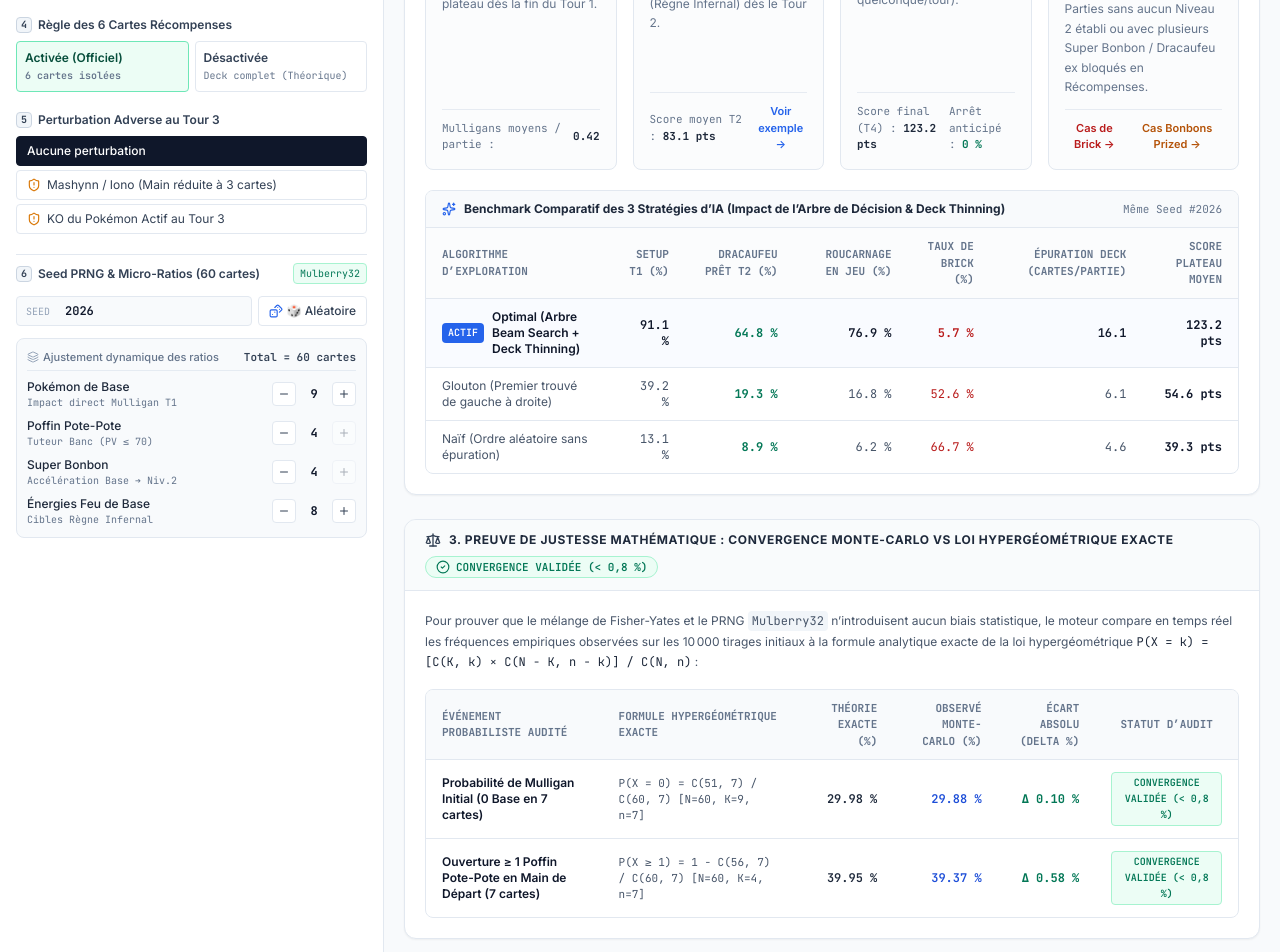
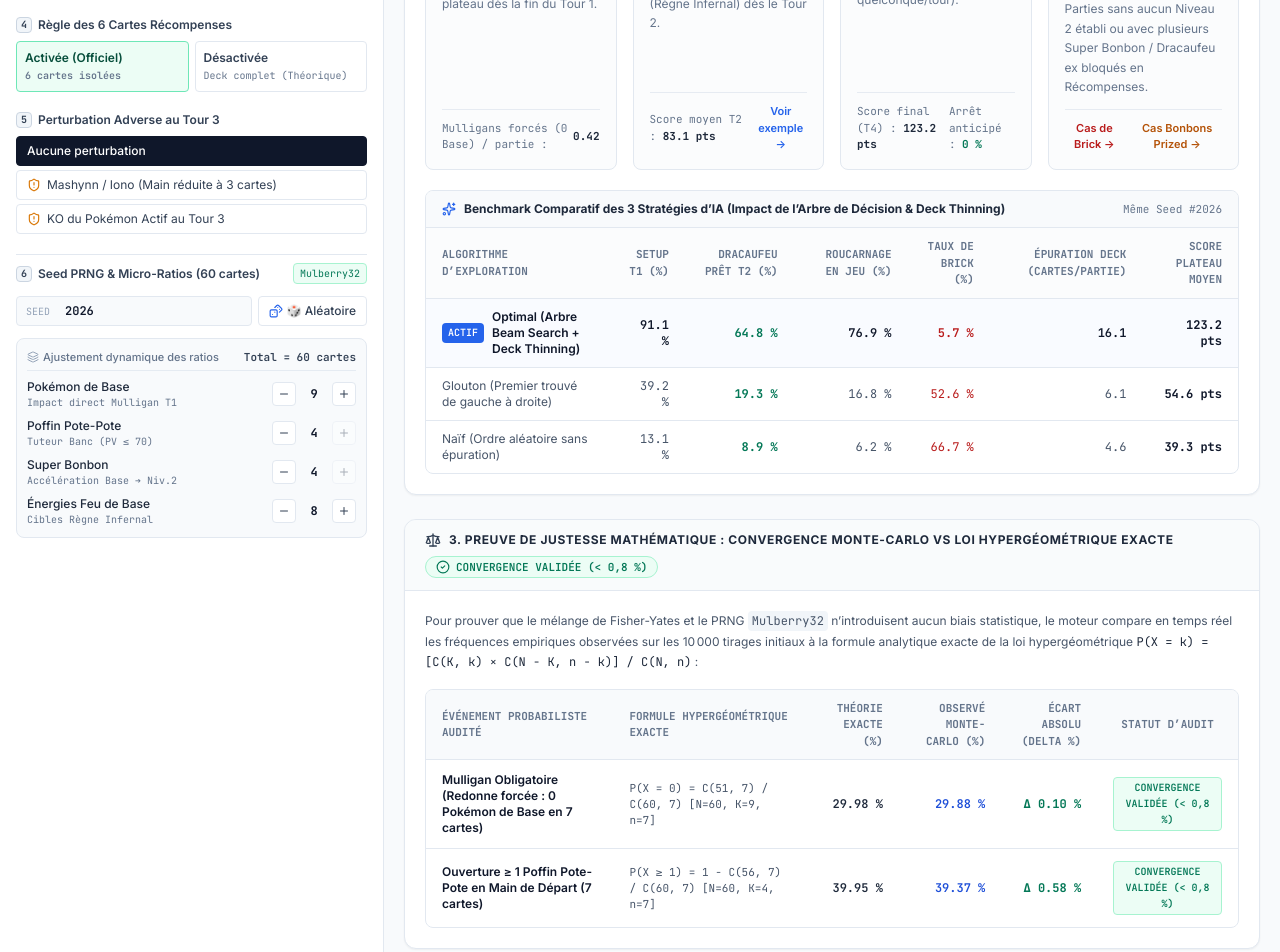
Before and after one commit to Kibishi47/ecni-poc-memoire, a Vue app in the folder poc-4-pokeengine/: page / in a window 1280 px wide. Shown: the part 720-1672 px from the top of the page. Built offline with nearby package versions, Linux system fonts and the light colour scheme.

Commit message:
docs(poc-4): clarify mandatory no-Basic-Pokemon Mulligan rule in UI labels

```diff
--- a/poc-4-pokeengine/src/components/GameInspectorTab.vue
+++ b/poc-4-pokeengine/src/components/GameInspectorTab.vue
@@ -212,8 +212,9 @@ function nextGame() {
                 ? 'bg-amber-50 text-amber-700 border-amber-200'
                 : 'bg-slate-100 text-slate-700 border-slate-200'
             "
+            title="Règle officielle JCC Pokémon : Redonne obligatoire uniquement lorsque la main initiale de 7 cartes ne contient aucun Pokémon de Base."
           >
-            Mulligans subis : {{ currentGame.mulliganCount }}
+            Mulligans (0 Base) : {{ currentGame.mulliganCount }}
           </span>
           <span
             v-if="currentGame.turn2CharizardReady"
--- a/poc-4-pokeengine/src/components/TelemetryAndAuditTab.vue
+++ b/poc-4-pokeengine/src/components/TelemetryAndAuditTab.vue
@@ -165,7 +165,7 @@ const emit = defineEmits<{
             </p>
           </div>
           <div class="mt-3 pt-2.5 border-t border-slate-200/80 flex items-center justify-between text-[11px] font-mono text-slate-500">
-            <span>Mulligans moyens / partie :</span>
+            <span title="Au JCC Pokémon, le Mulligan est strictement obligatoire et intervient uniquement si la main de 7 cartes contient 0 Pokémon de Base.">Mulligans forcés (0 Base) / partie :</span>
             <strong class="text-slate-800">{{ result.strategicMetrics.avgMulligansPerGame }}</strong>
           </div>
         </div>
--- a/poc-4-pokeengine/src/engine/fsmEngine.ts
+++ b/poc-4-pokeengine/src/engine/fsmEngine.ts
@@ -2599,7 +2599,7 @@ export function runMonteCarloSimulation(config: SimulationConfig): SimulationRes
     },
     hypergeometricAudit: {
       mulliganRate: buildHypergeometricAudit({
-        metricName: 'Probabilité de Mulligan Initial (0 Base en 7 cartes)',
+        metricName: 'Mulligan Obligatoire (Redonne forcée : 0 Pokémon de Base en 7 cartes)',
         formulaLabel: `P(X = 0) = C(${60 - actualBasicCount}, 7) / C(60, 7)  [N=60, K=${actualBasicCount}, n=7]`,
         populationN: 60,
         successesK: actualBasicCount,
```
